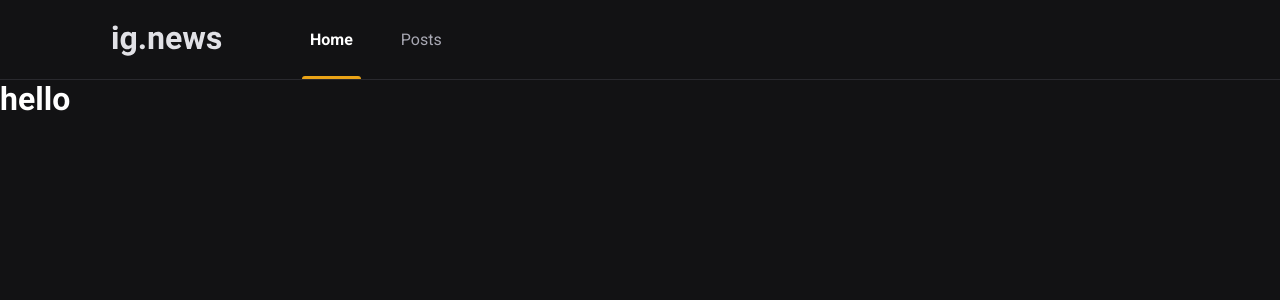
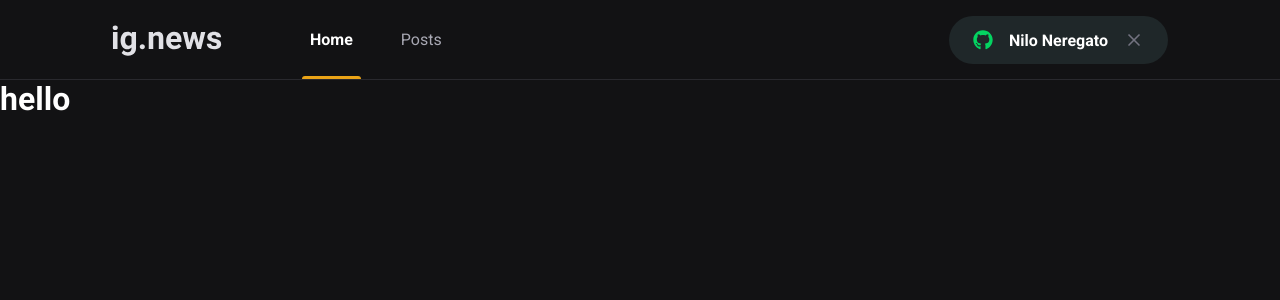
Before and after one commit to arenac/ig-news, a Next.js app: page / in a window 1280 px wide. Shown: the top 300 px of the page. Built offline with nearby package versions, Linux system fonts and the light colour scheme.

Commit message:
signin button

```diff
--- a/package.json
+++ b/package.json
@@ -12,6 +12,7 @@
     "next": "12.2.5",
     "react": "18.2.0",
     "react-dom": "18.2.0",
+    "react-icons": "^4.4.0",
     "sass": "^1.54.4"
   },
   "devDependencies": {
--- a/src/components/Header/index.tsx
+++ b/src/components/Header/index.tsx
@@ -1,4 +1,4 @@
-import Image from "next/image";
+import { SignInButton } from "../SignInButton";
 
 import styles from "./styles.module.scss";
 
@@ -12,6 +12,8 @@
           <a className={styles.active}>Home</a>
           <a>Posts</a>
         </nav>
+
+        <SignInButton />
       </div>
     </header>
   );
--- a/src/components/Header/styles.module.scss
+++ b/src/components/Header/styles.module.scss
@@ -50,4 +50,8 @@
       }
     }
   }
+
+  button {
+    margin-left: auto;
+  }
 }
--- /dev/null
+++ b/src/components/SignInButton/index.tsx
@@ -0,0 +1,21 @@
+import { FaGithub } from "react-icons/fa";
+import { FiX } from "react-icons/fi";
+
+import styles from "./styles.module.scss";
+
+export function SignInButton() {
+  const isUserLoggedIn = true;
+
+  return isUserLoggedIn ? (
+    <button type="button" className={styles.signInButton}>
+      <FaGithub color="#04d361" />
+      Nilo Neregato
+      <FiX color="#737380" className={styles.closeIcon} />
+    </button>
+  ) : (
+    <button type="button" className={styles.signInButton}>
+      <FaGithub color="#eba417" />
+      SignIn with Github
+    </button>
+  );
+}
--- /dev/null
+++ b/src/components/SignInButton/styles.module.scss
@@ -0,0 +1,33 @@
+.signInButton {
+  height: 3rem;
+  border-radius: 3rem;
+  background: var(--gray-850);
+  border: 0;
+  padding: 0 1.5rem;
+
+  display: flex;
+  align-items: center;
+  justify-content: center;
+
+  color: var(--white);
+  font-weight: bold;
+
+  svg {
+    width: 20px;
+    height: 20px;
+  }
+
+  svg:first-child {
+    margin-right: 1rem;
+  }
+
+  transition: filter 0.2s;
+
+  &:hover {
+    filter: brightness(0.8);
+  }
+}
+
+.closeIcon {
+  margin-left: 1rem;
+}
--- a/src/pages/_document.tsx
+++ b/src/pages/_document.tsx
@@ -10,7 +10,7 @@
             href="https://fonts.googleapis.com/css2?family=Roboto:wght@400;700;900&display=swap"
             rel="stylesheet"
           />
-          <link rel="stylesheet" href="/favicon.png" type="image/png" />
+          <link rel="shortcut icon" href="/favicon.png" type="image/png" />
         </Head>
         <body>
           <Main />
--- a/src/styles/global.scss
+++ b/src/styles/global.scss
@@ -10,6 +10,7 @@
   --gray-100: #e1e1e6;
   --gray-300: #a8a8b3;
   --gray-800: #29292e;
+  --gray-850: #1f2729;
   --gray-900: #121214;
 
   --cyan-500: #61d1fb;
```
Also changed, not shown: 1 other file (tests, documents, lock files or other folders).
